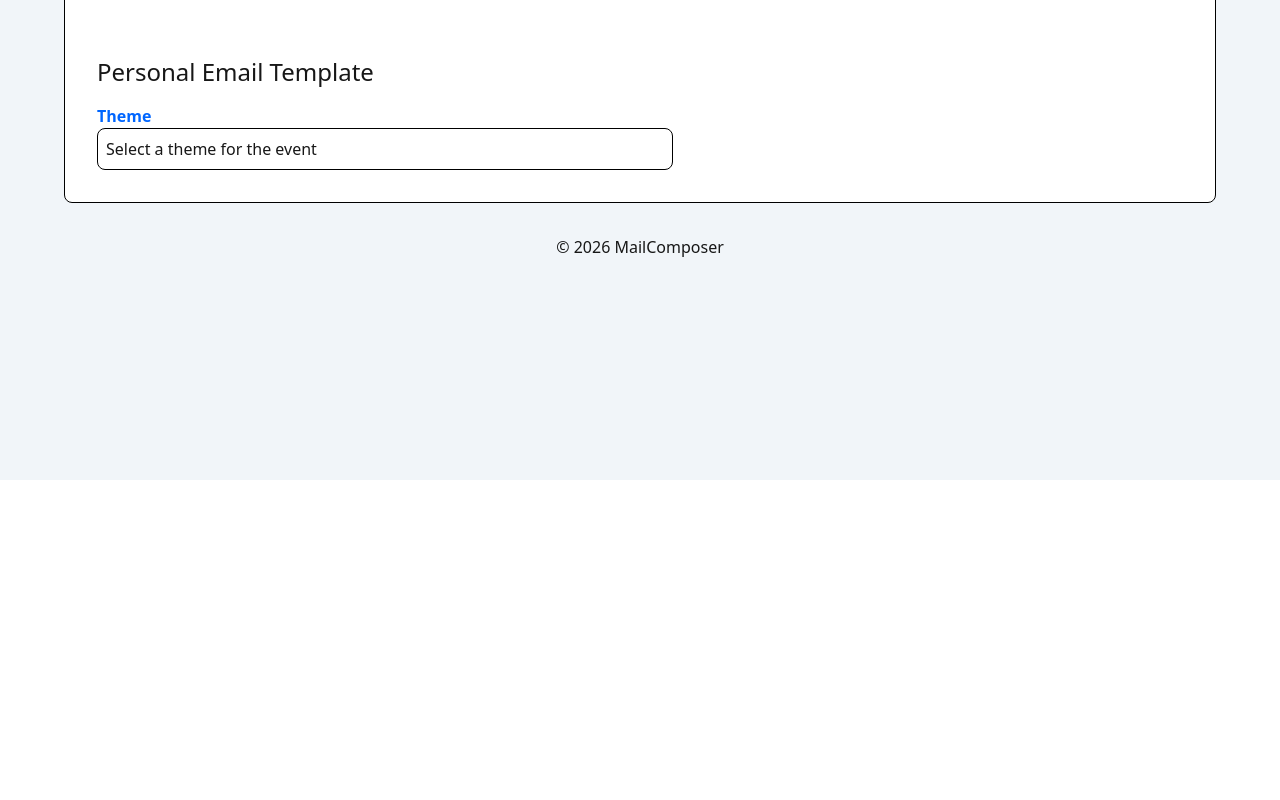
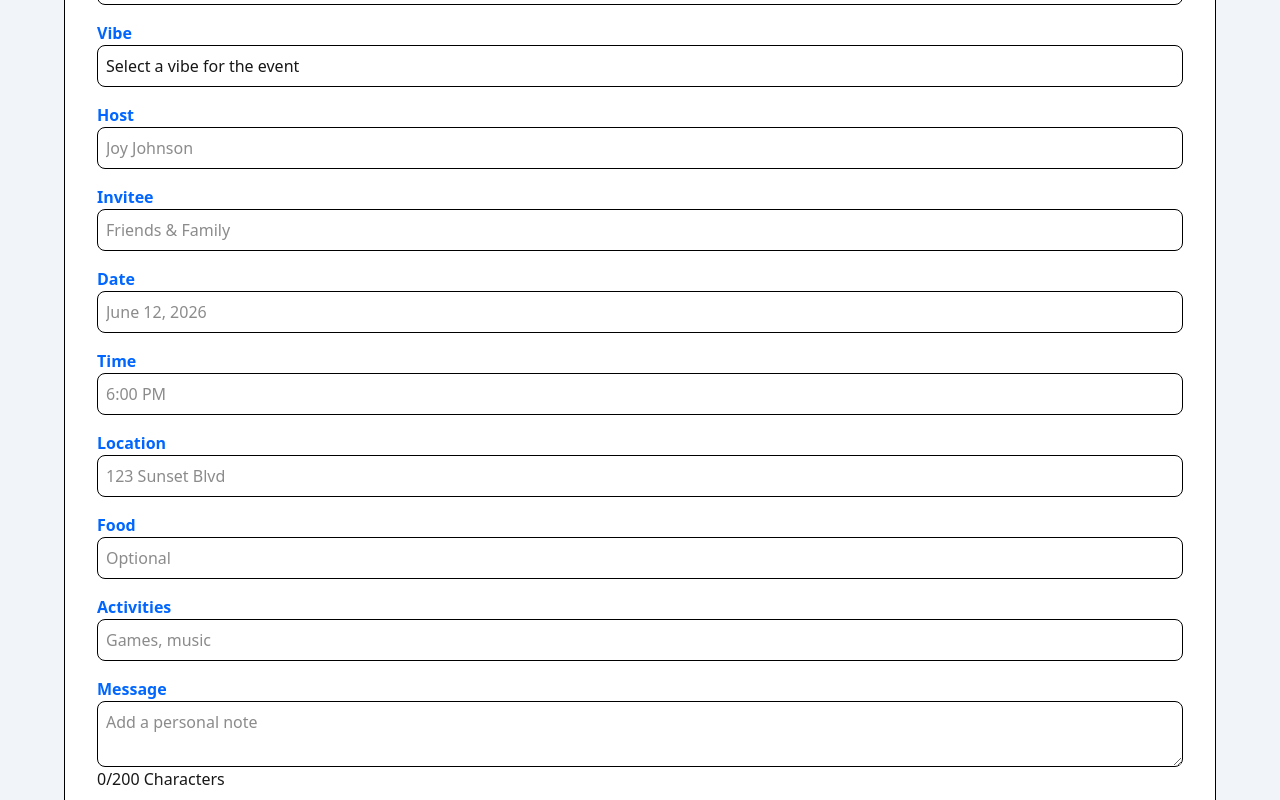
Before and after one commit to zcdev/mailcomposer, a Next.js app: page /personal in a window 1280 px wide. Shown: the part 320-1120 px from the top of the page. Before the commit the page ends 800 px from the top, so only its background shows below. Built offline with nearby package versions, Linux system fonts and the light colour scheme.

Commit message:
refactor(personal-form): simplify schema with enum, improve error messages, and reorganize form structure

```diff
--- a/src/app/components/mail-composer/PersonalForm.tsx
+++ b/src/app/components/mail-composer/PersonalForm.tsx
@@ -1,13 +1,16 @@
 'use client';
 import { useForm } from "react-hook-form";
 import { zodResolver } from "@hookform/resolvers/zod";
-import { personalFormSchema } from "../../lib/validation/personalFormSchema";
-import { promptAI } from '../../lib/prompt/promptAI';
-import { personalFormData } from '../../lib/prompt/personalFormData';
-import { downloadZip } from '../../lib/generate/downloadZip';
+import { PersonalInput, FieldConfig } from '@/types';
+import { personalFormSchema } from "@/lib/validation/personalFormSchema";
+import { promptAI } from '@/lib/prompt/promptAI';
+import { personalFormData } from '@/lib/prompt/personalFormData';
+import { downloadZip } from '@/lib/generate/downloadZip';
+import { primaryButtonStyle } from '@/components/ui';
 import Input from '../ui/Input';
+import TextArea from "../ui/TextArea";
 import Button from '../ui/Button';
-import { z } from 'zod';
+import Select from "../ui/Select";
 
 export default function PersonalForm() {
     const {
@@ -15,14 +18,11 @@ export default function PersonalForm() {
         watch,
         handleSubmit,
         formState: { errors, isSubmitting },
-    } = useForm({
+    } = useForm<PersonalInput>({
         resolver: zodResolver(personalFormSchema),
     });
 
-    const theme = watch("theme");
-    const message = watch("message");
-
-    const onSubmit = async (data: z.infer<typeof personalFormSchema>) => {
+    const onSubmit = async (data: PersonalInput) => {
         try {
             const promptData = personalFormData(data);
             console.log("promptData", promptData);
@@ -36,96 +36,130 @@ export default function PersonalForm() {
         }
     };
 
+    const values = watch();
+
+    const fields: FieldConfig<PersonalInput>[] = [
+        // Theme
+        {
+            name: "theme",
+            label: "Theme",
+            type: "select",
+            options: [
+                { label: "Select a theme for the event", value: "" },
+                { label: "Birthday", value: "birthday" },
+                { label: "Graduation", value: "graduation" },
+                { label: "New Year", value: "newyear" },
+                { label: "Wedding", value: "wedding" },
+            ],
+        },
+
+        // Vibe
+        {
+            name: "vibe",
+            label: "Vibe",
+            type: "select",
+            options: [
+                { label: "Select a vibe for the event", value: "" },
+                { label: "Formal", value: "formal" },
+                { label: "Friendly", value: "friendly" },
+                { label: "Playful", value: "playful" },
+            ],
+        },
+
+        // Theme-based input fields
+        {
+            name: "age",
+            label: "Age",
+            type: "input",
+            maxLength: 3,
+            showIf: (values) => values.theme === "birthday",
+        },
+        {
+            name: "classYear",
+            label: "Class Year",
+            type: "input",
+            maxLength: 4,
+            showIf: (values) => values.theme === "graduation",
+        },
+        {
+            name: "year",
+            label: "Year",
+            type: "input",
+            maxLength: 4,
+            showIf: (values) => values.theme === "newyear",
+        },
+
+        // Base fields
+        { name: "host", label: "Host", type: "input", placeholder: "Joy Johnson", minLength: 1, maxLength: 30 },
+        { name: "invitee", label: "Invitee", type: "input", placeholder: "Friends & Family", minLength: 1, maxLength: 30 },
+        { name: "date", label: "Date", type: "input", placeholder: "June 12, 2026", minLength: 1, maxLength: 15 },
+        { name: "time", label: "Time", type: "input", placeholder: "6:00 PM", minLength: 1, maxLength: 15 },
+        { name: "location", label: "Location", type: "input", placeholder: "123 Sunset Blvd", minLength: 1, maxLength: 50 },
+        { name: "food", label: "Food", type: "input", placeholder: "Optional" },
+        { name: "activities", label: "Activities", type: "input", placeholder: "Games, music", minLength: 1, maxLength: 30 },
+
+        // Message
+        {
+            name: "message",
+            label: "Message",
+            type: "textarea",
+            placeholder: "Add a personal note",
+            minLength: 1,
+            maxLength: 200,
+        },
+    ];
+
     return (
-        <form onSubmit={handleSubmit(onSubmit)} className="max-w-xl flex-col">
-            {/* Theme */}
-            <label htmlFor="theme" className="primary-color font-semibold block pt-4">Theme</label>
-            <select id="theme" {...register("theme")} className="w-full border border-black dark:border-white rounded-lg p-2">
-                <option value="">Select a theme for the event</option>
-                <option value="birthday">Birthday</option>
-                <option value="graduation">Graduation</option>
-                <option value="wedding">Wedding</option>
-                <option value="newyear">New Year</option>
-            </select>
-            {errors?.theme && <p className="text-orange-500">{errors.theme?.message}</p>}
+        <form onSubmit={handleSubmit(onSubmit)} className="maxLength-w-xl flex-col">
+            {fields.map((field) => {
 
-            {theme !== "" && (
-                <>
-                    {theme === "birthday" && (
+                if (field.showIf && !field.showIf(values)) return null;
+
+                if (field.type === "select") {
+                    return (
+                        <Select
+                            key={field.name}
+                            label={field.label}
+                            id={field.name}
+                            {...register(field.name)}
+                            error={errors[field.name]?.message}
+                            options={field.options}
+                        />
+                    );
+                }
+
+                if (field.type === "input") {
+                    return (
                         <Input
-                            label="Age"
-                            id="age"
-                            placeholder="20"
-                            {...register("age")}
-                            error={errors.age?.message}
+                            key={field.name}
+                            label={field.label}
+                            id={field.name}
+                            placeholder={field.placeholder}
+                            {...register(field.name)}
+                            error={errors[field.name]?.message}
                         />
-                    )}
+                    );
+                }
 
-                    {theme === "graduation" && (
-                        <Input
-                            label="Year of Class"
-                            id="classYear"
-                            placeholder={`${new Date().getFullYear()}`}
-                            {...register("classYear")}
-                            error={errors.classYear?.message}
+                if (field.type === "textarea") {
+                    return (
+                        <TextArea
+                            label={field.label}
+                            id={field.name}
+                            key={field.name}
+                            {...register(field.name)}
+                            placeholder={field.placeholder}
+                            value={field.value}
+                            minLength={field.minLength}
+                            maxLength={field.maxLength}
+                            error={errors[field.name]?.message}
+                            charCount={values[field.name]?.length ?? 0}
                         />
-                    )}
+                    );
+                }
+            })}
 
-                    {theme === "newyear" && (
-                        <Input
-                            label="Year"
-                            id="year"
-                            placeholder={`${new Date().getFullYear() + 1}`}
-                            {...register("year")}
-                            error={errors.year?.message}
-                        />
-                    )}
-
-                    {/* Basic fields */}
-                    <Input label="Host" id="host" placeholder="Joy Johnson"
-                        {...register("host")} error={errors.host?.message} />
-                    <Input label="Invitee" id="invitee" placeholder="Friends & Family"
-                        {...register("invitee")} error={errors.invitee?.message} />
-                    <Input label="Date" id="date" placeholder="June 12, 2026"
-                        {...register("date")} error={errors.date?.message} />
-                    <Input label="Time" id="time" placeholder="6:00 PM"
-                        {...register("time")} error={errors.time?.message} />
-                    <Input label="Location" id="location" placeholder="123 Sunset Blvd, Los Angeles"
-                        {...register("location")} error={errors.location?.message} />
-                    <Input label="Food" id="food" placeholder="Dinner, snacks, and drinks (Optional)"
-                        {...register("food")} error={errors.food?.message} />
-                    <Input label="Activities" id="activities" placeholder="Games, dancing, and live music"
-                        {...register("activities")} error={errors.activities?.message} />
-
-                    {/* vibe */}
-                    <label htmlFor="vibe" className="primary-color font-semibold block pt-4">Vibe</label>
-                    <select id="vibe" {...register("vibe")} className="block w-full border border-black dark:border-white rounded-lg p-2">
-                        <option value="">Select a vibe for the event</option>
-                        <option value="formal">Formal</option>
-                        <option value="friendly">Friendly</option>
-                        <option value="playful">Playful</option>
-                    </select>
-                    {errors.vibe && <p className="text-orange-500">{errors.vibe.message}</p>}
-
-                    <label htmlFor="message" className="primary-color font-semibold block pt-4">Message</label>
-                    <textarea
-                        id="message"
-                        maxLength={200}
-                        placeholder="Add a personal note"
-                        {...register("message")}
-                        className={`block w-full border border-black dark:border-white rounded-lg p-2 ${errors.message} ? focus:outline-2 focus:outline-orange-500: ""`}
-                    />
-
-                    <p className={errors.message ? "text-orange-500" : ""}>({message?.length ?? 0}/200) Characters<br />{errors.message?.message}</p>
-
-                    <Input label="RSVP Link" id="rsvp" placeholder="https://your-own-or-facebook-link-example.com"
-                        {...register("rsvp")} error={errors.rsvp?.message} />
-
-                    <Input label="Banner Link" id="banner" placeholder="https://your-own-banner-link-example.com/banner.png (Optional)"
-                        {...register("rsvp")} error={errors.banner?.message} />
-
-                    <Button type="submit" disabled={isSubmitting} className="primary-button inline-flex items-center justify-center px-6 py-3 mt-4 mr-8 text-lg text-white font-semibold rounded-lg hover:opacity-80 transition">{isSubmitting ? "Generating..." : "Generate & Download"}</Button>
-                </>)}
+            <Button type="submit" disabled={isSubmitting} className={primaryButtonStyle}>{isSubmitting ? "Generating..." : "Generate & Download"}</Button>
         </form>
     );
 }
--- a/src/app/lib/prompt/personalFormData.ts
+++ b/src/app/lib/prompt/personalFormData.ts
@@ -1,4 +1,4 @@
-import { PersonalInput } from "../../types/personal-input";
+import { PersonalInput } from "@/types";
 
 export function personalFormData(data: PersonalInput): string {
     const {
--- a/src/app/lib/validation/personalFormSchema.ts
+++ b/src/app/lib/validation/personalFormSchema.ts
@@ -2,11 +2,9 @@ import { z } from "zod";
 
 export const personalFormSchema = z.object({
 
-    theme: z.string()
-        .refine(
-            (val) => ["birthday", "graduation", "wedding", "newyear"].includes(val), {
-            message: "Please select a theme.",
-        }),
+    theme: z.enum(["birthday", "graduation", "wedding", "newyear"], {
+        error: () => ({ message: "Please select a theme." })
+    }),
 
     host: z.string().min(1, "Host name is required.").max(30, "Must be 30 characters or fewer."),
 
@@ -16,25 +14,23 @@ export const personalFormSchema = z.object({
 
     time: z.string().min(1, "Please enter a time.").max(15, "Must be 15 characters or fewer."),
 
-    location: z.string().max(50, "Must be 50 characters or fewer."),
+    location: z.string().min(1, "Please enter a location.").max(50, "Must be 50 characters or fewer."),
 
     food: z.string().max(30, "Must be 30 characters or fewer").optional(),
 
     activities: z.string().min(1, "Please enter at least one activity.").max(30, "Must be 30 characters or fewer"),
 
-    vibe: z.string()
-        .refine(
-            (val) => ["formal", "friendly", "playful"].includes(val), {
-            message: "Please select a theme.",
-        }),
+    vibe: z.enum(["formal", "friendly", "playful"], {
+        error: () => ({ message: "Please select a vibe." })
+    }),
 
-    age: z.string().optional(),
+    age: z.string().max(3, "Invalid entry.").optional(),
 
-    classYear: z.string().optional(),
+    classYear: z.string().max(4, "Invalid entry.").optional(),
 
-    year: z.string().optional(),
+    year: z.string().max(4, "Invalid entry.").optional(),
 
-    message: z.string().min(1, "Message must not be empty.").max(200, "Must be 200 characters or fewer"),
+    message: z.string().min(30, "Message must be 30 characters or more.").max(200, "Must be 200 characters or fewer"),
 
     rsvp: z.url({ message: "Invalid website address." }),
 
--- a/src/app/personal/page.tsx
+++ b/src/app/personal/page.tsx
@@ -1,9 +1,9 @@
 'use client';
 
 import PersonalForm from "../components/mail-composer/PersonalForm";
-import Wrapper from '@/src/app/components/layout/wrapper';
-import Header from '@/src/app/components/layout/header';
-import Footer from '@/src/app/components/layout/footer';
+import Wrapper from '@/components/layout/wrapper';
+import Header from '@/components/layout/header';
+import Footer from '@/components/layout/footer';
 
 export default function PersonalPage() {
     return (
--- a/src/app/utils/personal-template.ts
+++ b/src/app/utils/personal-template.ts
@@ -1,4 +1,4 @@
-import { PersonalInput } from "../types/personal-input";
+import { PersonalInput } from "@/types";
 export function personalTemplate(subject: string, emailBody: string, formData: PersonalInput) {
   const headline = formData.theme === "birthday" ? "Happy Birthday!" :
     formData.theme === "graduation" ? "Congrats, Grads!" :
```
